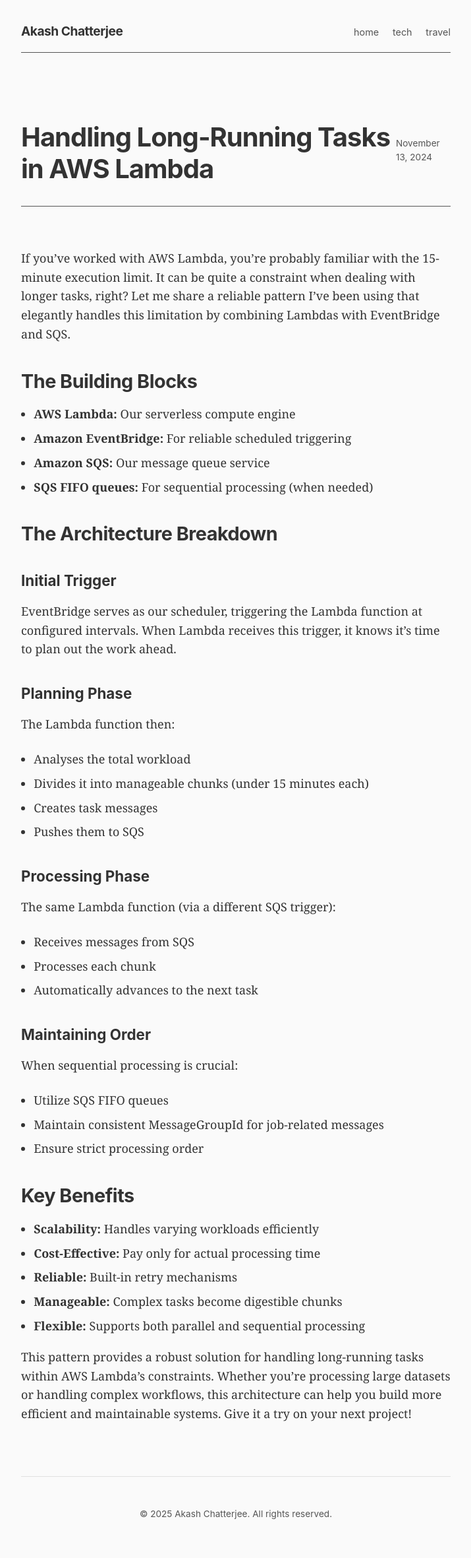
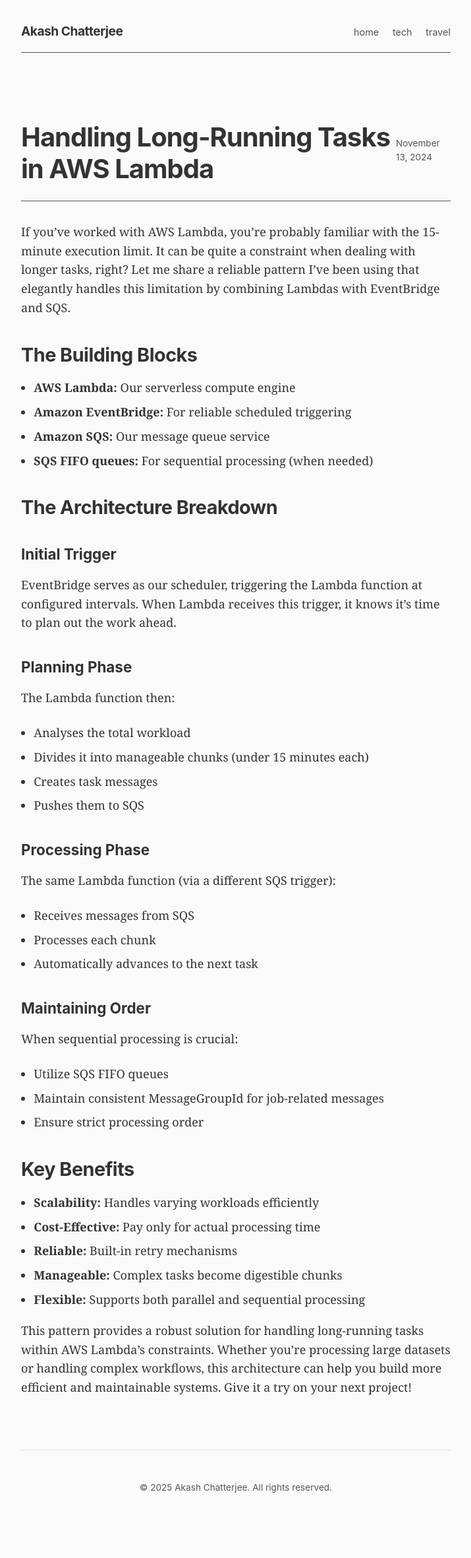
Before and after one commit to AkashChatterjee/akashchatterjee.github.io, a Jekyll site: the page built from tech/_posts/2024-11-13-handling-long-running-tasks-aws-lambda.md, in a window 1280 px wide. Shown: the whole page at 66% size, without its empty margins (282-997 px from the left). Built offline with Jekyll 4.4.1, drawn with Linux system fonts in a browser that asks for light colours; after the commit the page ends 2321 px from its top, so only the background shows below that.

Commit message:
Theme change

```diff
--- a/assets/css/main.css
+++ b/assets/css/main.css
@@ -171,6 +171,19 @@ pre code {
   display: block;
 }
 
+.post-header {
+  margin-bottom: 2rem;
+}
+
+.post-header .post-title {
+  margin-bottom: 0.5rem;
+}
+
+.post-header .post-meta {
+  margin-top: 0;
+  margin-bottom: 2rem;
+}
+
 .post-list {
   list-style: none;
   padding: 0;
```
Also changed, not shown: archive.md (+1 -0 lines).
